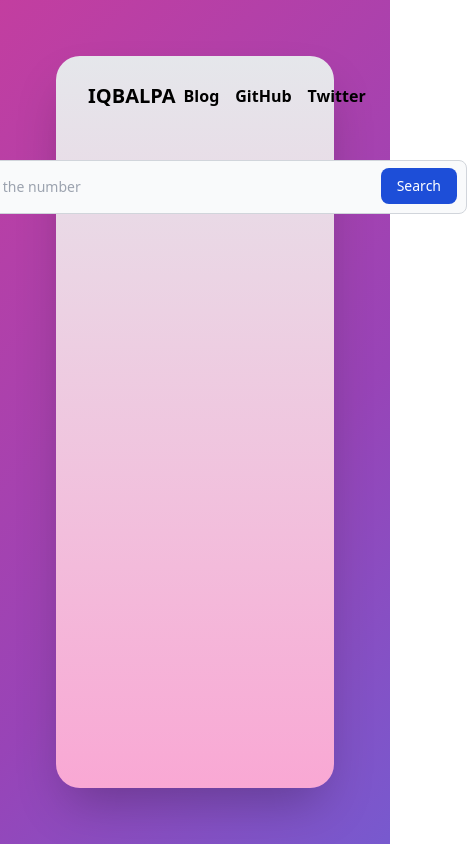
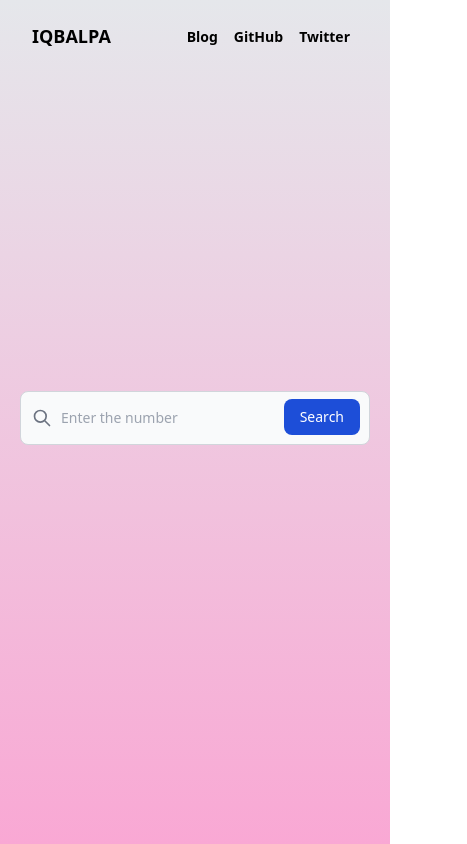
Before and after one commit to iqbalpa/numbers-api, a React (Create React App) app: page / in a window 390 px wide. Shown: the whole page, 467 px wide, since content can reach past the window. Built offline with nearby package versions, Linux system fonts and the light colour scheme.

Commit message:
create responsive

```diff
--- a/src/components/Header/Header.js
+++ b/src/components/Header/Header.js
@@ -3,15 +3,15 @@ import React from "react";
 const Header = () => {
 	return (
 		<div className="w-full flex flex-row justify-between items-center h-20 rounded-t-xl">
-			<h1 className="pl-8 font-bold text-xl">IQBALPA</h1>
+			<h1 className="pl-8 font-bold text-lg lg:text-xl">IQBALPA</h1>
 			<div className="pr-8">
-				<a className="m-2 font-semibold hover:text-gray-700 hover:text-lg duration-150" href="https://iqbalpa.wordpress.com" rel="noreferrer" target="_blank">
+				<a className="m-2 font-semibold hover:text-gray-700 text-sm hover:text-md lg:text-md lg:hover:text-lg duration-150" href="https://iqbalpa.wordpress.com" rel="noreferrer" target="_blank">
 					Blog
 				</a>
-				<a className="m-2 font-semibold hover:text-gray-700 hover:text-lg duration-150" href="https://github.com/iqbalpa" rel="noreferrer" target="_blank">
+				<a className="m-2 font-semibold hover:text-gray-700 text-sm hover:text-md lg:text-md lg:hover:text-lg duration-150" href="https://github.com/iqbalpa" rel="noreferrer" target="_blank">
 					GitHub
 				</a>
-				<a className="m-2 font-semibold hover:text-gray-700 hover:text-lg duration-150" href="https://twitter.com/iiiiiiiiiiqbal" rel="noreferrer" target="_blank">
+				<a className="m-2 font-semibold hover:text-gray-700 text-sm hover:text-md lg:text-md lg:hover:text-lg duration-150" href="https://twitter.com/iiiiiiiiiiqbal" rel="noreferrer" target="_blank">
 					Twitter
 				</a>
 			</div>
--- a/src/components/SearchBar/SearchBar.js
+++ b/src/components/SearchBar/SearchBar.js
@@ -40,8 +40,8 @@ const SearchBar = () => {
 	}, [data]);
 
 	return (
-		<div className="flex flex-col justify-center items-center">
-			<form className="w-[34rem] m-6" onSubmit={handleSubmit}>
+		<div className="flex pb-20 lg:pb-0 h-full lg:h-min flex-col justify-center items-center">
+			<form className="w-screen px-5 lg:w-[34rem] m-3 lg:m-6" onSubmit={handleSubmit}>
 				<label for="default-search" class="mb-2 text-sm font-medium text-gray-900 sr-only dark:text-white">
 					Search
 				</label>
@@ -82,14 +82,11 @@ const SearchBar = () => {
 						Loading...
 					</button>
 				)}
-				{
-					error && (
-						<div className="flex justify-center items-center w-[17rem] h-[7rem] text-white font-semibold hover:scale-105 duration-150 bg-red-500 hover:bg-red-700 hover:cursor-pointer rounded-lg">
-							<p>Something went wrong...</p>
-						</div>
-					)
-					// <p>Something went wrong...</p>
-				}
+				{error && (
+					<div className="flex justify-center items-center w-full h-full lg:w-[17rem] lg:h-[7rem] px-4 py-2 text-white font-semibold hover:scale-105 duration-150 bg-red-500 hover:bg-red-700 hover:cursor-pointer rounded-lg">
+						<p>Something went wrong...</p>
+					</div>
+				)}
 				{!loading && data && <Card number={value} data={data} />}
 			</div>
 		</div>
--- a/src/layout/Main.js
+++ b/src/layout/Main.js
@@ -4,7 +4,7 @@ import SearchBar from "../components/SearchBar/SearchBar";
 
 const Main = () => {
 	return (
-		<div className="z-10 flex flex-col shadow-2xl rounded-3xl bg-gradient-to-b from-gray-200 to-pink-300 w-full h-full">
+		<div className="z-10 flex flex-col shadow-2xl rounded-none lg:rounded-3xl bg-gradient-to-b from-gray-200 to-pink-300 w-screen h-screen lg:w-full lg:h-full">
 			<Header />
 			<SearchBar />
 		</div>
```
